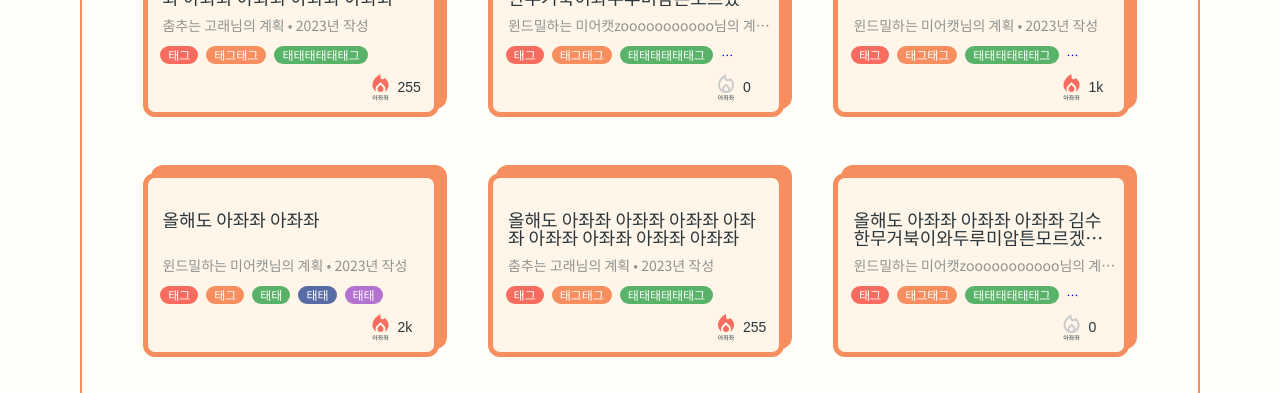
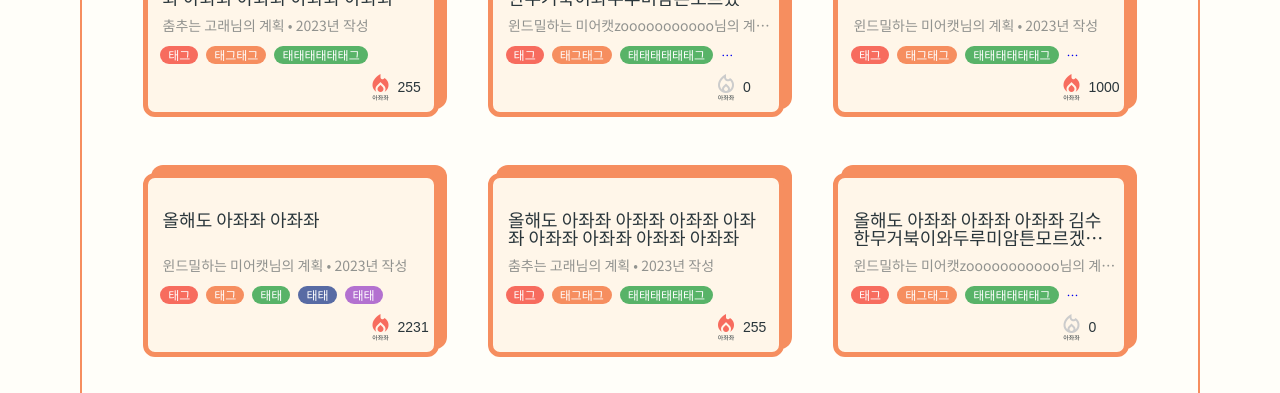
Before and after one commit to New-Barams/this-year-ajaja-fe, a Next.js app: page /explore in a window 1280 px wide. Shown: the part 313-706 px from the top of the page. Built offline with nearby package versions, Linux system fonts and the light colour scheme; no server answers.

Commit message:
💩 : #87 - 아좌좌 1000단위 K 제거

```diff
--- a/src/components/AjajaButton/AjajaButton.tsx
+++ b/src/components/AjajaButton/AjajaButton.tsx
@@ -63,7 +63,7 @@ export default function AjajaButton({
           아좌좌
         </p>
       </div>
-      {count >= 1000 ? Math.floor(count / 1000) + 'k' : count}
+      {count}
     </button>
   );
 }
```
